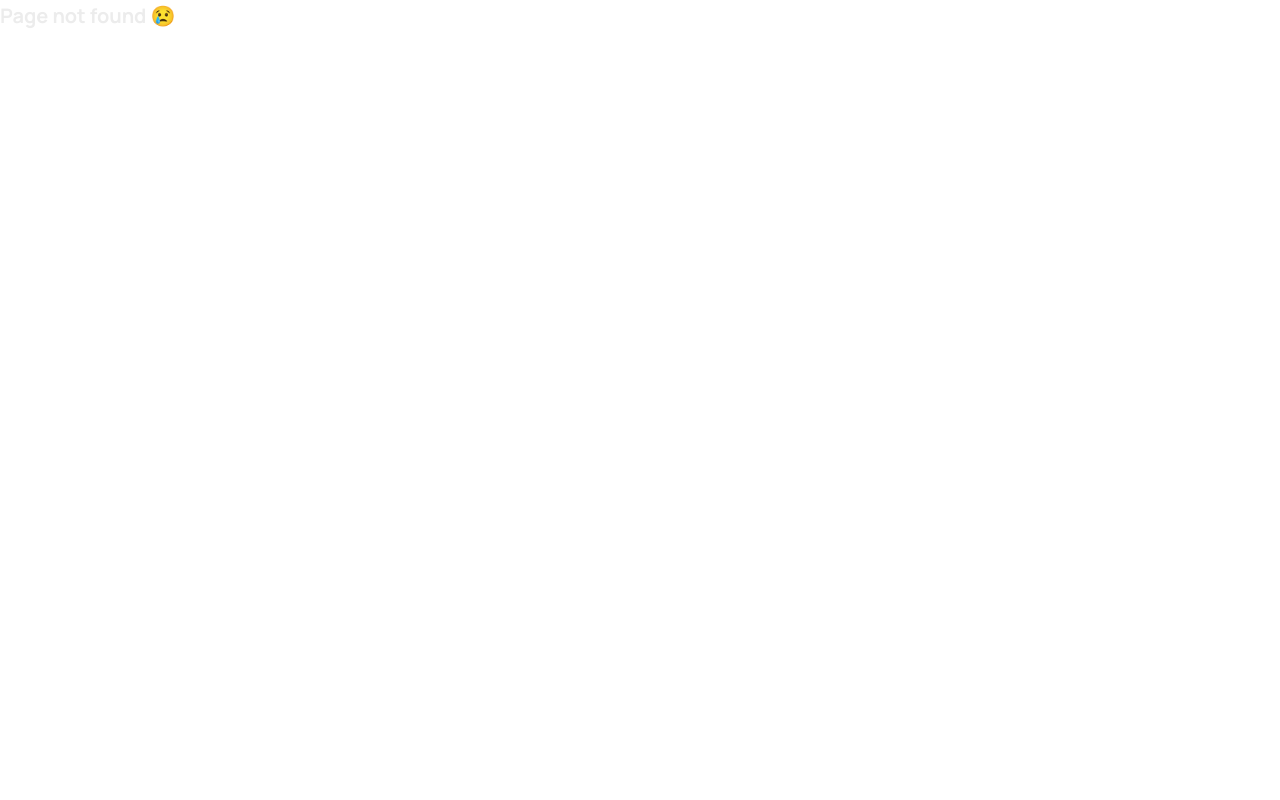
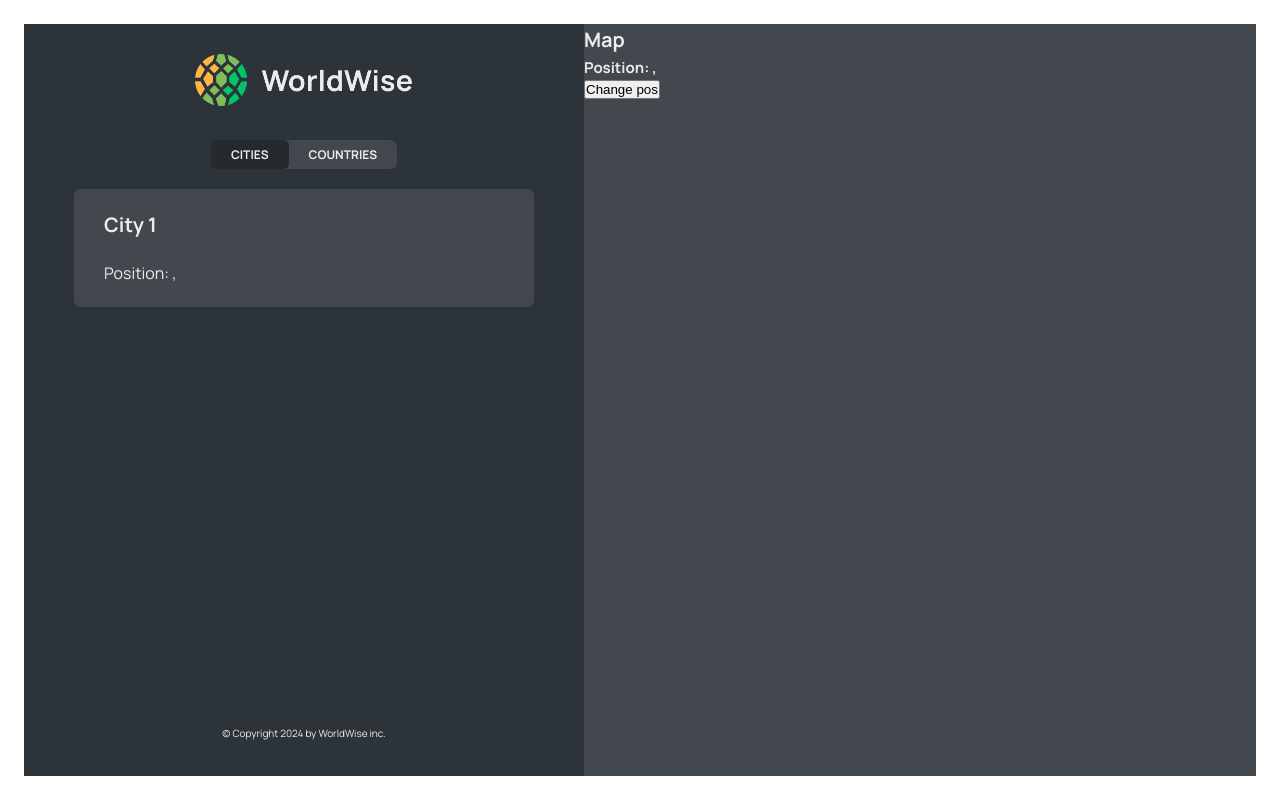
Before and after one commit to OthmanGh/WorldWise, a React (Vite) app: page /app/cities/1 in a window 1280 px wide. Before the commit this address had no page. Built offline with nearby package versions, Linux system fonts and the light colour scheme; data requests are answered from the project's data file.

Commit message:
Add programatic navigation, rest of app components and json-server package for fake api

```diff
--- a/package.json
+++ b/package.json
@@ -7,9 +7,11 @@
     "dev": "vite",
     "build": "vite build",
     "lint": "eslint . --ext js,jsx --report-unused-disable-directives --max-warnings 0",
-    "preview": "vite preview"
+    "preview": "vite preview",
+    "server": "json-server --watch data/cities.json --port 9000 500"
   },
   "dependencies": {
+    "json-server": "^1.0.0-beta.1",
     "react": "^18.2.0",
     "react-dom": "^18.2.0",
     "react-router-dom": "^6.23.1"
--- a/src/App.jsx
+++ b/src/App.jsx
@@ -1,14 +1,40 @@
-import React from 'react';
+import React, { useEffect, useState } from 'react';
+import { BrowserRouter as Router, Routes, Route, Navigate } from 'react-router-dom';
 
-import { BrowserRouter as Router, Routes, Route } from 'react-router-dom';
 import Homepage from './pages/homepage';
 import Product from './pages/product';
 import Pricing from './pages/Pricing';
 import PageNotFound from './pages/PageNotFound';
 import AppLayout from './pages/AppLayout';
 import Login from './pages/Login';
+import CityList from './components/CityList';
+import CountriesList from './components/CountriesList';
+import City from './components/City';
+import Form from './components/Form';
+
+const BASE_URL = 'http://localhost:9000';
 
 export default function App() {
+  const [cities, setCities] = useState([]);
+  const [isLoading, setIsLoading] = useState({});
+
+  useEffect(() => {
+    async function fetchCities() {
+      try {
+        setIsLoading(true);
+        const res = await fetch(`${BASE_URL}/cities`);
+        const data = await res.json();
+        setCities(data);
+      } catch (err) {
+        alert('There was an error Loading data...');
+      } finally {
+        setIsLoading(false);
+      }
+    }
+
+    fetchCities();
+  }, []);
+
   return (
     <Router>
       <Routes>
@@ -16,13 +42,15 @@
         <Route path="product" element={<Product />} />
         <Route path="pricing" element={<Pricing />} />
         <Route path="login" element={<Login />} />
+
         <Route path="app" element={<AppLayout />}>
-          <Route index element={<p>List of cities</p>} />
-          <Route path="cities" element={<p>List of cities</p>} />
+          <Route index element={<Navigate replace to="cities" />} />
+          <Route path="cities" element={<CityList isLoading={isLoading} cities={cities} />} />
+          <Route path="cities/:id" element={<City />} />
+          <Route path="countries" element={<CountriesList cities={cities} isLoading={isLoading} />} />
+          <Route path="form" element={<Form />} />
+        </Route>
 
-          <Route path="countries" element={<p>Countries</p>} />
-          <Route path="form" element={<p>Form</p>} />
-        </Route>
         <Route path="*" element={<PageNotFound />} />
       </Routes>
     </Router>
--- /dev/null
+++ b/src/components/Button.jsx
@@ -0,0 +1,12 @@
+import React from 'react';
+import styles from './Button.module.css';
+
+const Button = ({ children, onClick, type }) => {
+  return (
+    <button onClick={onClick} className={` ${styles.btn} ${styles[type]}`}>
+      {children}
+    </button>
+  );
+};
+
+export default Button;
--- a/src/components/City.jsx
+++ b/src/components/City.jsx
@@ -1,27 +1,25 @@
-import styles from "./City.module.css";
-
-const formatDate = (date) =>
-  new Intl.DateTimeFormat("en", {
-    day: "numeric",
-    month: "long",
-    year: "numeric",
-    weekday: "long",
-  }).format(new Date(date));
+import { useParams, useSearchParams } from 'react-router-dom';
+import styles from './City.module.css';
 
 function City() {
+  const { id } = useParams();
+  const [searchParams, setSearchParams] = useSearchParams();
+  const lat = searchParams.get('lat');
+  const lng = searchParams.get('lng');
+
   // TEMP DATA
   const currentCity = {
-    cityName: "Lisbon",
-    emoji: "🇵🇹",
-    date: "2027-10-31T15:59:59.138Z",
-    notes: "My favorite city so far!",
+    cityName: 'Lisbon',
+    emoji: '🇵🇹',
+    date: '2027-10-31T15:59:59.138Z',
+    notes: 'My favorite city so far!',
   };
 
   const { cityName, emoji, date, notes } = currentCity;
 
   return (
     <div className={styles.city}>
-      <div className={styles.row}>
+      {/* <div className={styles.row}>
         <h6>City name</h6>
         <h3>
           <span>{emoji}</span> {cityName}
@@ -42,18 +40,18 @@
 
       <div className={styles.row}>
         <h6>Learn more</h6>
-        <a
-          href={`https://en.wikipedia.org/wiki/${cityName}`}
-          target="_blank"
-          rel="noreferrer"
-        >
+        <a href={`https://en.wikipedia.org/wiki/${cityName}`} target="_blank" rel="noreferrer">
           Check out {cityName} on Wikipedia &rarr;
         </a>
       </div>
 
       <div>
         <ButtonBack />
-      </div>
+      </div> */}
+      <h1>City {id}</h1>
+      <p>
+        Position: {lat}, {lng}
+      </p>
     </div>
   );
 }
--- /dev/null
+++ b/src/components/CityItem.jsx
@@ -0,0 +1,33 @@
+import React from 'react';
+import styles from './CityItem.module.css';
+import { Link } from 'react-router-dom';
+
+const formatDate = (date) =>
+  new Intl.DateTimeFormat('en', {
+    day: 'numeric',
+    month: 'long',
+    year: 'numeric',
+  }).format(new Date(date));
+
+const CityItem = ({ city }) => {
+  const {
+    cityName,
+    emoji,
+    date,
+    id,
+    position: { lng, lat },
+  } = city;
+
+  return (
+    <li>
+      <Link className={styles.cityItem} to={`${id}?lat=${lat}&lng=${lng}`}>
+        <span className={styles.emoji}>{emoji}</span>
+        <h3 className={styles.name}>{cityName}</h3>
+        <time className={styles.date}>({formatDate(date)})</time>
+        <button className={styles.deleteBtn}>&times; </button>
+      </Link>
+    </li>
+  );
+};
+
+export default CityItem;
--- /dev/null
+++ b/src/components/CityList.jsx
@@ -0,0 +1,20 @@
+import React from 'react';
+import styles from './CityList.module.css';
+import Spinner from './Spinner';
+import CityItem from './CityItem';
+import Message from './Message';
+const CityList = ({ cities, isLoading }) => {
+  if (isLoading) return <Spinner />;
+
+  if (!cities.length) return <Message message="Add your first city by clicking on a city on the map" />;
+
+  return (
+    <ul className={styles.cityList}>
+      {cities.map((city) => (
+        <CityItem city={city} key={city.id} />
+      ))}
+    </ul>
+  );
+};
+
+export default CityList;
--- /dev/null
+++ b/src/components/CountriesList.jsx
@@ -0,0 +1,31 @@
+import React from 'react';
+import Spinner from './Spinner';
+import Message from './Message';
+import CountryItem from './CountryItem';
+import styles from './CountriesList.module.css';
+
+const CountriesList = ({ cities, isLoading }) => {
+  if (isLoading) return <Spinner />;
+
+  if (!cities.length) return <Message message="Add your first city by clicking on a city on the map" />;
+
+  const countries = cities.reduce((arr, city) => {
+    if (!arr.some((el) => el.country === city.country)) {
+      arr.push({
+        country: city.country,
+        emoji: city.emoji,
+      });
+    }
+    return arr;
+  }, []);
+
+  return (
+    <ul className={styles.countryList}>
+      {countries.map((country) => (
+        <CountryItem country={country} key={country.country} />
+      ))}
+    </ul>
+  );
+};
+
+export default CountriesList;
--- a/src/components/Form.jsx
+++ b/src/components/Form.jsx
@@ -1,56 +1,54 @@
 // "https://api.bigdatacloud.net/data/reverse-geocode-client?latitude=0&longitude=0"
 
-import { useState } from "react";
+import { useState } from 'react';
 
-import styles from "./Form.module.css";
+import styles from './Form.module.css';
+import Button from './Button';
+import { useNavigate } from 'react-router-dom';
 
 export function convertToEmoji(countryCode) {
   const codePoints = countryCode
     .toUpperCase()
-    .split("")
+    .split('')
     .map((char) => 127397 + char.charCodeAt());
   return String.fromCodePoint(...codePoints);
 }
 
 function Form() {
-  const [cityName, setCityName] = useState("");
-  const [country, setCountry] = useState("");
+  const [cityName, setCityName] = useState('');
+  const [country, setCountry] = useState('');
   const [date, setDate] = useState(new Date());
-  const [notes, setNotes] = useState("");
-
+  const [notes, setNotes] = useState('');
+  const navigate = useNavigate();
   return (
     <form className={styles.form}>
       <div className={styles.row}>
         <label htmlFor="cityName">City name</label>
-        <input
-          id="cityName"
-          onChange={(e) => setCityName(e.target.value)}
-          value={cityName}
-        />
+        <input id="cityName" onChange={(e) => setCityName(e.target.value)} value={cityName} />
         {/* <span className={styles.flag}>{emoji}</span> */}
       </div>
 
       <div className={styles.row}>
         <label htmlFor="date">When did you go to {cityName}?</label>
-        <input
-          id="date"
-          onChange={(e) => setDate(e.target.value)}
-          value={date}
-        />
+        <input id="date" onChange={(e) => setDate(e.target.value)} value={date} />
       </div>
 
       <div className={styles.row}>
         <label htmlFor="notes">Notes about your trip to {cityName}</label>
-        <textarea
-          id="notes"
-          onChange={(e) => setNotes(e.target.value)}
-          value={notes}
-        />
+        <textarea id="notes" onChange={(e) => setNotes(e.target.value)} value={notes} />
       </div>
 
       <div className={styles.buttons}>
-        <button>Add</button>
-        <button>&larr; Back</button>
+        <Button type="primary">Add</Button>
+        <Button
+          type="back"
+          onClick={(e) => {
+            e.preventDefault();
+            navigate(-1);
+          }}
+        >
+          &larr; Back
+        </Button>
       </div>
     </form>
   );
--- a/src/components/Map.jsx
+++ b/src/components/Map.jsx
@@ -1,8 +1,37 @@
 import React from 'react';
 import styles from './Map.module.css';
+import { useNavigate, useSearchParams } from 'react-router-dom';
 
 const Map = () => {
-  return <div className={styles.mapContainer}>Map</div>;
+  const [searchParams, setSearchParams] = useSearchParams();
+  const navigate = useNavigate();
+  const lat = searchParams.get('lat');
+  const lng = searchParams.get('lng');
+
+  return (
+    <div
+      className={styles.mapContainer}
+      onClick={() => {
+        navigate('form');
+      }}
+    >
+      <h1>Map</h1>
+      <h2>
+        Position: {lat}, {lng}
+      </h2>
+
+      <button
+        onClick={() => {
+          setSearchParams({
+            lat: 20,
+            lng: 50,
+          });
+        }}
+      >
+        Change pos
+      </button>
+    </div>
+  );
 };
 
 export default Map;
```
Also changed, not shown: src/components/CountriesList.module.css (renamed from src/components/CountryList.module.css), 1 other file (tests, documents, lock files or other folders).
